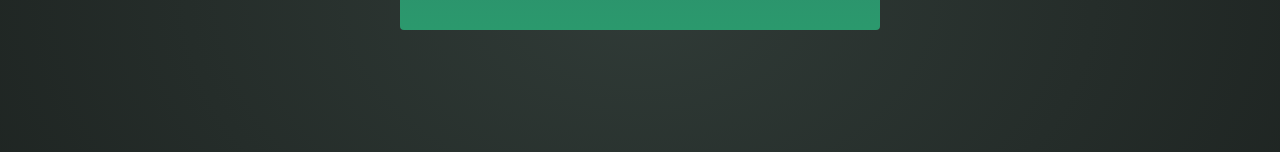
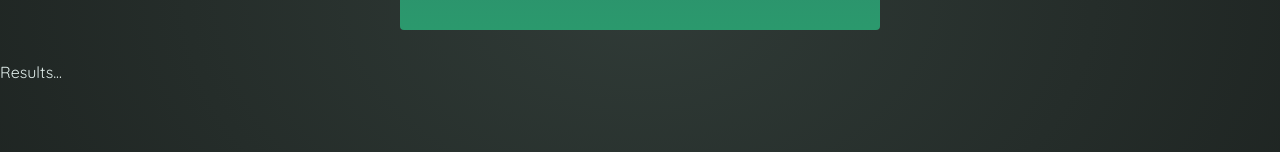
Before and after one commit to luigitarallo/3-project-essentials-practice, a React (Vite) app: page / in a window 1280 px wide. Shown: the part 426-578 px from the top of the page. Built offline with nearby package versions, Linux system fonts and the light colour scheme.

Commit message:
import Results and add input props

```diff
--- a/src/App.jsx
+++ b/src/App.jsx
@@ -2,6 +2,7 @@
 
 import Header from "./components/Header.jsx";
 import UserInput from "./components/UserInput.jsx";
+import Results from "./components/Results.jsx";
 
 function App() {
   const [userInput, setUserInput] = useState({
@@ -23,6 +24,7 @@
     <>
       <Header />
       <UserInput userInputValue={userInput} onChangeInput={handleChange} />
+      <Results input={userInput} />
     </>
   );
 }
```
